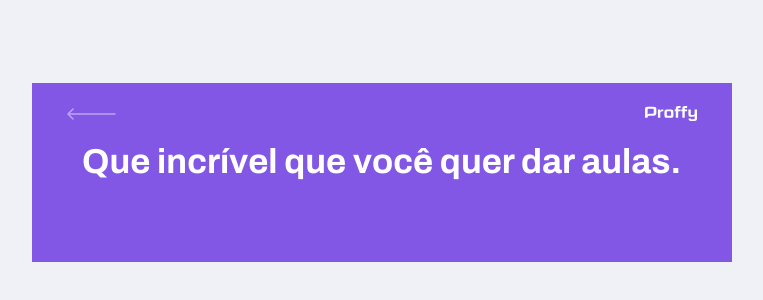
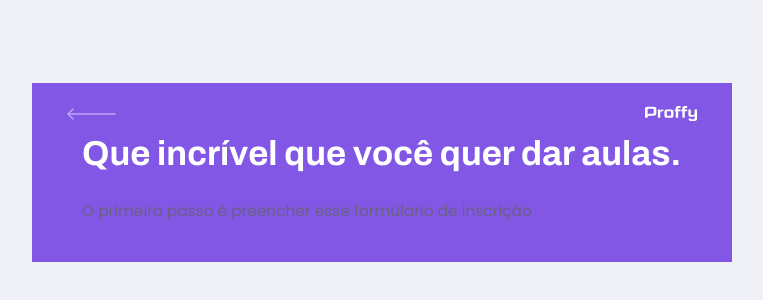
Before and after one commit to jardelgcunha/proffy-web-mobile, a React (Create React App) app: page /give-classes in a window 1280 px wide. Shown: the part 228-528 px from the top of the page, without its empty margins (258-1021 px from the left). Built offline with nearby package versions, Linux system fonts and the light colour scheme.

Commit message:
config description com props no PageHeader

```diff
--- a/src/components/PageHeader/index.tsx
+++ b/src/components/PageHeader/index.tsx
@@ -9,6 +9,7 @@ import "./styles.css";
 
 interface PageHeaderProps {
 	title: string;
+	description?: string;
 }
 
 const PageHeader: React.FC<PageHeaderProps> = (props) => {
@@ -23,6 +24,9 @@ const PageHeader: React.FC<PageHeaderProps> = (props) => {
 
 			<div className="header-content">
 				<strong>{props.title}</strong>
+				{/* {props.description ? <p>{props.description}</p> : null} */}
+				{props.description && <p>{props.description}</p>}
+
 				{props.children}
 			</div>
 		</header>
```
Lines whose indentation alone changed are shown as unchanged.
